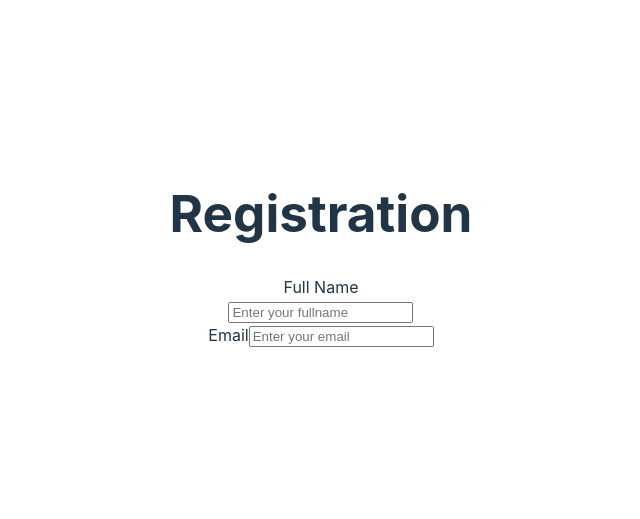
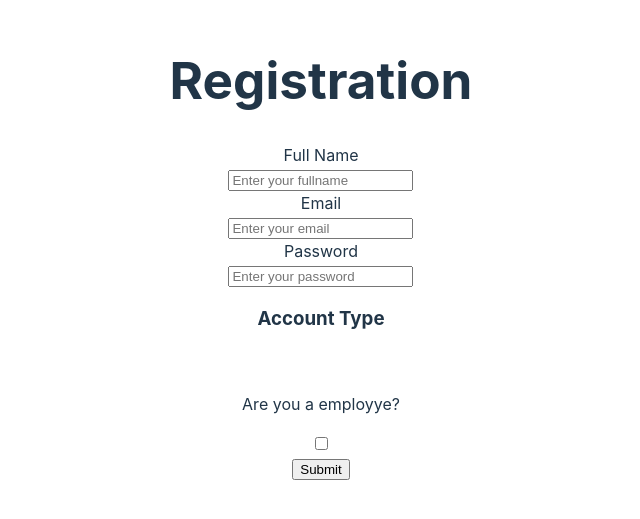
Before and after one commit to SeckMohameth/EDP-Capstone, a React (Vite) app in the folder client/react-app/: page /signup in a window 1280 px wide. Shown: the part 151-670 px from the top of the page, without its empty margins (319-959 px from the left). Built offline with nearby package versions, Linux system fonts and the light colour scheme.

Commit message:
auth forms done

```diff
--- a/client/react-app/src/Pages/Signup.jsx
+++ b/client/react-app/src/Pages/Signup.jsx
@@ -5,12 +5,22 @@ function Signup() {
     let [name, setName] = useState("");
     let [email, setEmail] = useState("");
     let [password, setPasswrod] = useState("")
-    let [accountType, setAccountType] = useState("")
+    let [isManager, setIsManager] = useState(false)
+    let [managerEmail, setManagerEmail] = useState("")
+
+const handleCheckboxChange = (event) => {
+    setIsManager(event.target.checked);
+};
+
+const handleSubmit = () => {
+    //handle registration here
+    console.log("user logged in")
+}
 
   return (
     <div>
       <h1>Registration</h1>
-        <form>
+        <form onSubmit={handleSubmit}>
             <label>Full Name</label><br/>
             <input
             type="text"
@@ -20,7 +30,7 @@ function Signup() {
             onChange={(e => setName(e.target.value))}
             /><br/>
 
-            <label>Email</label>
+            <label>Email</label><br/>
             <input
             type='email'
             id='email'
@@ -29,11 +39,37 @@ function Signup() {
             onChange={(e => setEmail(e.target.value))}
             /><br/>
 
-            {/* <label>Account Type</label>
+            <label>Password</label><br/>
             <input
-            type="radio"
-            value={}
-            /> */}
+            type='password'
+            id='password'
+            placeholder='Enter your password'
+            value={password}
+            onChange={(e => setPasswrod(e.target.value))}
+            /><br/>
+
+
+            <h3>Account Type</h3><br/>
+            <p>Are you a employye?</p>
+            <input
+            type="checkbox"
+            checked={isManager}
+            onChange={handleCheckboxChange}
+            value={isManager}
+            /><br/>
+            { isManager && (
+                <>
+                 <label>Please enter your manager's email</label><br/>
+                <input
+                    type='email'
+                    value={managerEmail}
+                    onChange={(e) => setManagerEmail(e.target.value)}
+                />
+                </>
+            )}
+
+
+            <input type="submit"/>
 
         </form>
     </div>
```
